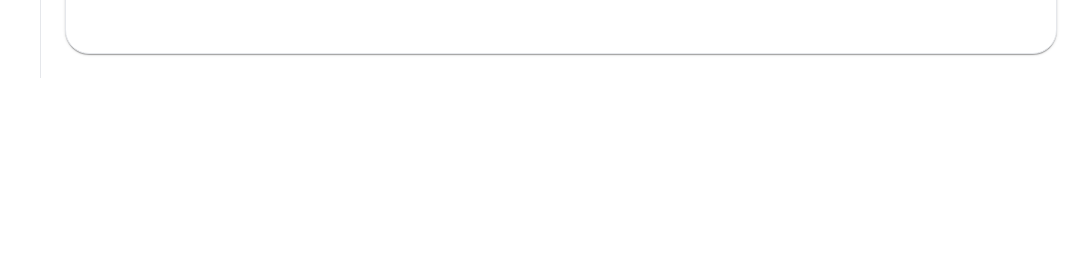
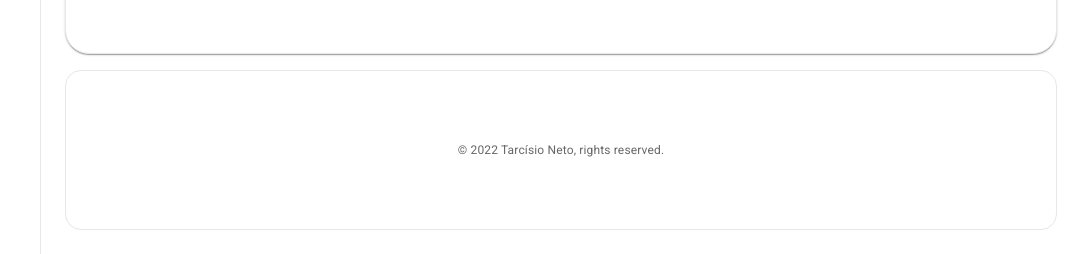
Before and after one commit to tarcisi0neto/dashboard, a React (Create React App) app: page / in a window 1280 px wide. Shown: the part 1755-2009 px from the top of the page, without its empty margins (199-1280 px from the left). Before the commit the page ends 1833 px from the top, so only its background shows below. Built offline with nearby package versions, Linux system fonts and the light colour scheme; no server answers.

Commit message:
style: alterações para versao mobile

```diff
--- a/src/components/Menu/Menu.module.css
+++ b/src/components/Menu/Menu.module.css
@@ -14,10 +14,26 @@
     gap: 1rem;
 }
 
+.footerText{
+    width: 100%;
+    display: flex;
+    justify-content: center;
+    height: 20vh;
+    align-items: center;
+    border: 1px solid var(--gray-200);
+    border-radius: 16px;
+    margin-top: 1rem;
+    font-size: 0.75rem;
+}
+
 
 @media (max-width: 768px) {
     .containerCard {
         flex-direction: column;
         width: 100%;
     }
+
+    .footerText{
+        font-size: 2rem;
+    }
 }
--- a/src/components/Menu/Menu.tsx
+++ b/src/components/Menu/Menu.tsx
@@ -117,6 +117,9 @@ export function Menubar(props: Props) {
             <TransactionList />
           </div>
         </Typography>
+        <Typography>
+          <footer className={styles.footerText}>© 2022 Tarcísio Neto, rights reserved.</footer>
+        </Typography>
       </Box>
     </Box>
   );
--- a/src/components/Search/Search.module.css
+++ b/src/components/Search/Search.module.css
@@ -26,3 +26,9 @@
 .searchInput:focus {
     outline: none;
 }
+
+@media (max-width: 768px) {
+    .searchContainer {
+        display: none;
+    }
+}
--- /dev/null
+++ b/src/components/Sidebar/Sidebar.module.css
@@ -0,0 +1,2 @@
+.container {
+}
--- a/src/components/Sidebar/Sidebar.tsx
+++ b/src/components/Sidebar/Sidebar.tsx
@@ -1,9 +1,10 @@
 import { Menubar } from "../Menu/Menu";
 import { Toolbar } from "../Toolbar/Toolbar";
+import styles from '../Sidebar/Sidebar.module.css';
 
 export function Sidebar() {
     return(
-        <div>
+        <div className={styles.container}>
             <Toolbar />
             <Menubar />
         </div>
--- a/src/components/Toolbar/Toolbar.module.css
+++ b/src/components/Toolbar/Toolbar.module.css
@@ -1,3 +1,7 @@
+.container {
+
+}
+
 .containerHeader {
     display: flex;
     padding: 1rem;
@@ -28,3 +32,11 @@
 .logo {
     margin-right: 2rem;
 }
+
+@media (max-width: 768px) {
+
+    .containerHeader {
+        width: 185vw;
+        height: 10vh;
+    }
+}
--- a/src/components/Toolbar/Toolbar.tsx
+++ b/src/components/Toolbar/Toolbar.tsx
@@ -10,7 +10,7 @@ import { Avatar } from '@mui/material';
 
 export function Toolbar() {
     return (
-        <div>
+        <div className={styles.container}>
             <header className={styles.containerHeader}>
                 <div className={styles.containerSearch}>
                     <img className={styles.logo} src={logo} alt="" />
```
